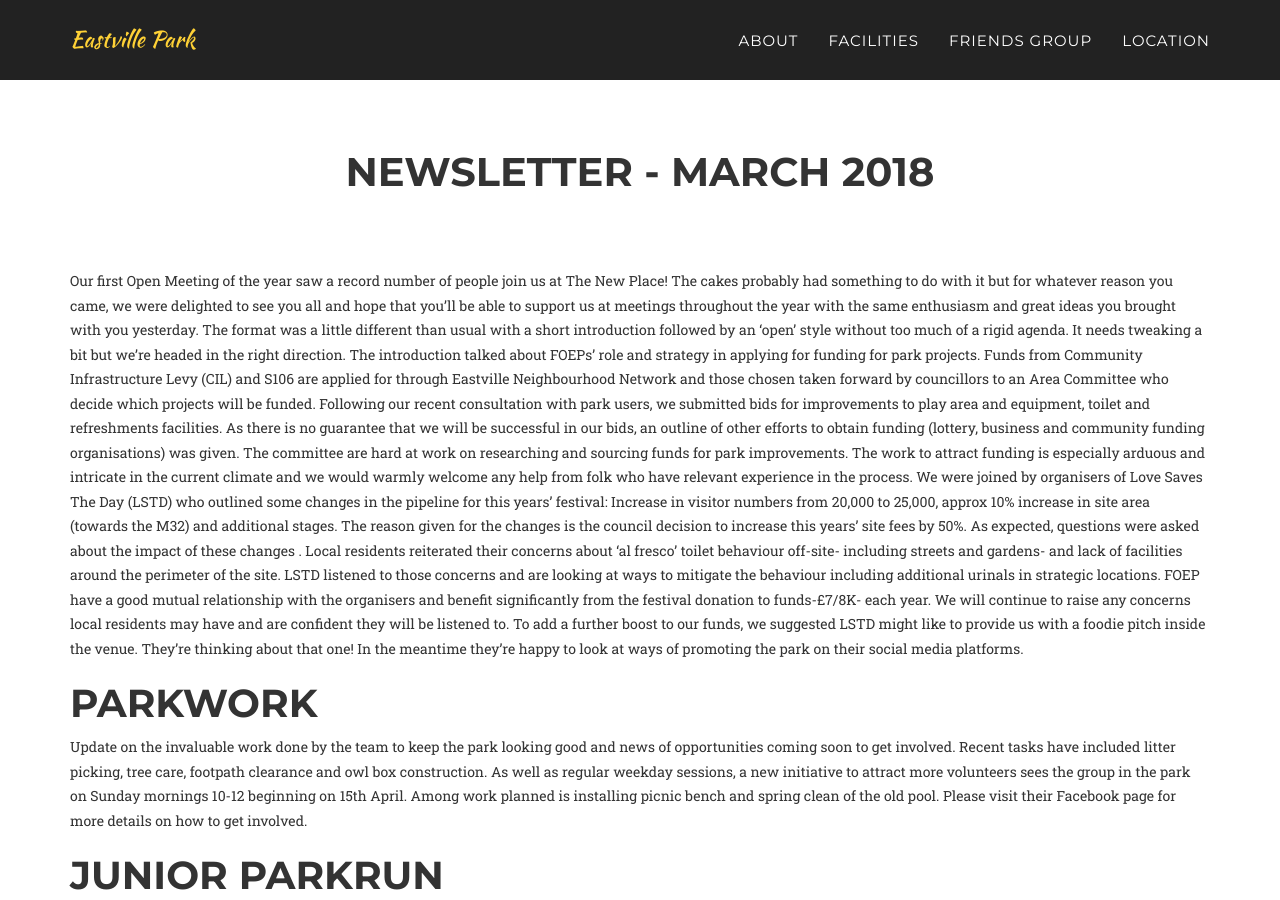
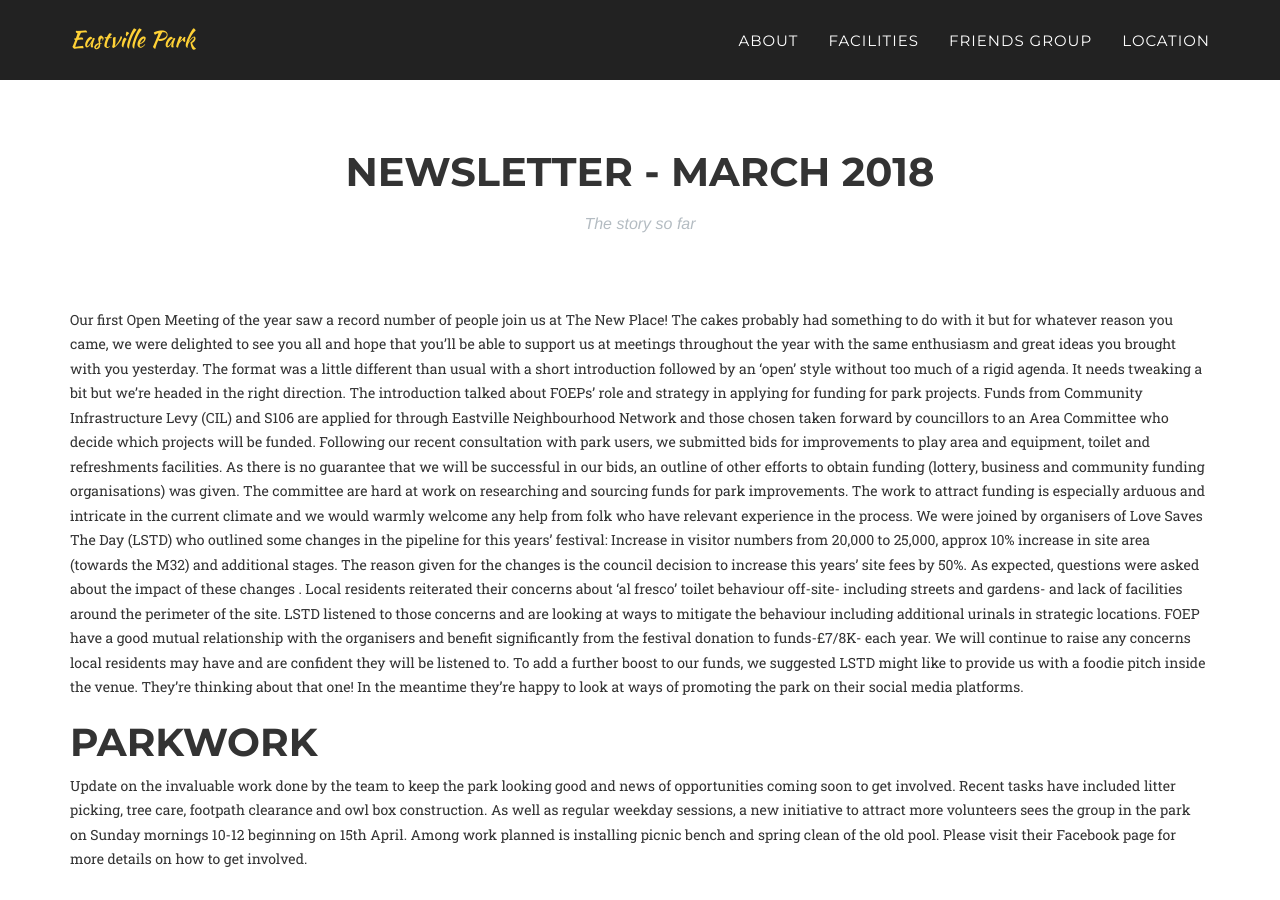
Before and after one commit to eastvillepark/eastvillepark.github.io, a Jekyll site: the page built from newsletters/2018-03-31-Newsletter-March-2018.md, in a window 1280 px wide and 900 px high. Built offline with Jekyll 4.4.1, drawn with Linux system fonts in a browser that asks for light colours; some web fonts are replaced.

Commit message:
Add subtitle

```diff
--- a/newsletters/2018-03-31-Newsletter-March-2018.md
+++ b/newsletters/2018-03-31-Newsletter-March-2018.md
@@ -1,6 +1,7 @@
 ---
 layout: post
 title:  "Newsletter - March 2018"
+subtitle: "The story so far"
 date:   2018-03-31 12:00:00 +0100
 categories: [ friends-of-eastville-park newsletter ]
 ---
```
